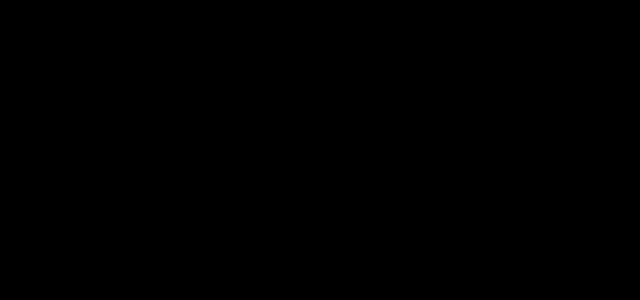
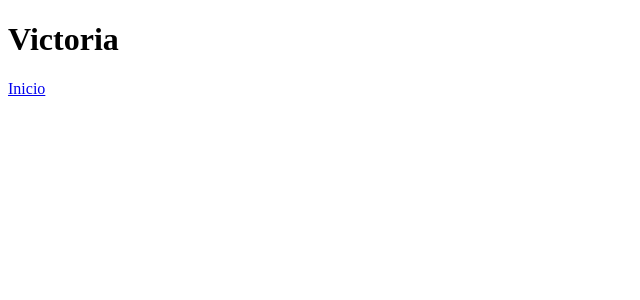
Before and after one commit to ricardo2112/Juego-Usabilidad, a React (Vite) app in the folder ZombieMath/: page /victoria in a window 1280 px wide. Shown: the top 300 px of the page, without its empty margins (0-640 px from the left). Built offline with nearby package versions, Linux system fonts and the light colour scheme.

Commit message:
Navigation

```diff
--- a/ZombieMath/package.json
+++ b/ZombieMath/package.json
@@ -11,7 +11,8 @@
   },
   "dependencies": {
     "react": "^18.3.1",
-    "react-dom": "^18.3.1"
+    "react-dom": "^18.3.1",
+    "react-router-dom": "^6.26.0"
   },
   "devDependencies": {
     "@eslint/js": "^9.8.0",
--- /dev/null
+++ b/ZombieMath/src/App.jsx
@@ -0,0 +1,23 @@
+import React from 'react'
+import { BrowserRouter as Router, Routes, Route } from 'react-router-dom';
+import Principal from './pages/Principal';
+import Inicio from './pages/Inicio'
+import Victoria from './pages/Victoria';
+import Derrota from './pages/Derrota';
+
+function App() {
+  return (
+    <div>
+      <Router>
+        <Routes>
+          <Route path='/' element={<Inicio />}/>
+          <Route path='/principal' element={<Principal />}/>
+          <Route path='/derrota' element={<Derrota/>} />
+          <Route path='/victoria' element={<Victoria/>} />
+        </Routes>
+      </Router>
+    </div>
+  )
+}
+
+export default App
--- a/ZombieMath/src/main.jsx
+++ b/ZombieMath/src/main.jsx
@@ -1,7 +1,7 @@
 import { StrictMode } from 'react'
 import { createRoot } from 'react-dom/client'
 import React from 'react'
-import App from './pages/App.jsx'
+import App from './App.jsx'
 import './styles/index.css'
 
 createRoot(document.getElementById('root')).render(
--- a/ZombieMath/src/pages/App.jsx
+++ /dev/null
@@ -1,11 +0,0 @@
-import React from 'react'
-
-function App() {
-  return (
-    <>
-      <div>Hola</div>
-    </>
-  )
-}
-
-export default App
--- /dev/null
+++ b/ZombieMath/src/pages/Derrota.jsx
@@ -0,0 +1,13 @@
+import React from 'react'
+import { Link } from 'react-router-dom';
+
+const Derrota = () => {
+  return (
+    <div>
+        <h1>Derrota</h1>
+        <Link to={'/'}>Inicio</Link>
+    </div>
+  )
+}
+
+export default Derrota
--- /dev/null
+++ b/ZombieMath/src/pages/Inicio.jsx
@@ -0,0 +1,13 @@
+import React from 'react'
+import { Link } from 'react-router-dom';
+
+const Inicio = () => {
+  return (
+    <div>
+        <h1>Inicio</h1>
+        <Link to={'/principal'}>Jugar</Link>
+    </div>
+  );
+}
+
+export default Inicio
--- /dev/null
+++ b/ZombieMath/src/pages/Principal.jsx
@@ -0,0 +1,15 @@
+import React from 'react'
+import { Link } from 'react-router-dom';
+
+const Principal = () => {
+  return (
+    <div>
+        <h1>Principal</h1>
+        <Link to={'/derrota'}>Derrota</Link>
+        <br />
+        <Link to={'/victoria'}>Victoria</Link>
+    </div>
+  )
+}
+
+export default Principal
--- /dev/null
+++ b/ZombieMath/src/pages/Victoria.jsx
@@ -0,0 +1,13 @@
+import React from 'react'
+import { Link } from 'react-router-dom';
+
+const Victoria = () => {
+  return (
+    <div>
+        <h1>Victoria</h1>
+        <Link to={'/'}>Inicio</Link>
+    </div>
+  )
+}
+
+export default Victoria
--- a/ZombieMath/src/styles/index.css
+++ b/ZombieMath/src/styles/index.css
@@ -1,3 +1,3 @@
 body{
-  background-color: black;
+  background-color: white;
 }
```
Also changed, not shown: 1 other file (tests, documents, lock files or other folders).
